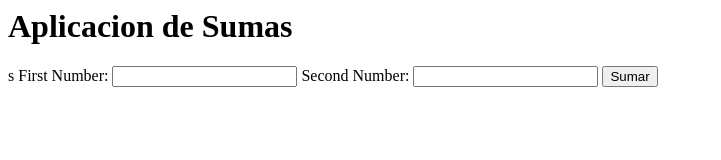
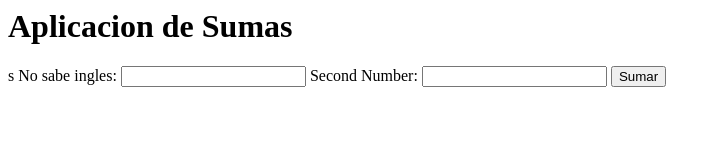
Before and after one commit to ricardo051199/practica-cmds-GIT, a website built with Parcel: page index.html in a window 1280 px wide. Shown: the full height of the page, 0-721 px from the left. Built offline with nearby package versions, Linux system fonts and the light colour scheme.

Commit message:
Olvidadizo

```diff
--- a/index.html
+++ b/index.html
@@ -2,7 +2,7 @@
   <body>
     <h1>Aplicacion de Sumas</h1>
     <form id="sumar-form">s
-      <label for="first-number">First Number:</label>
+      <label for="first-number">No sabe ingles:</label>
       <input type="number" id="first-number" />
       <label for="second-number">Second Number:</label>
       <input type="number" id="second-number" />
```
